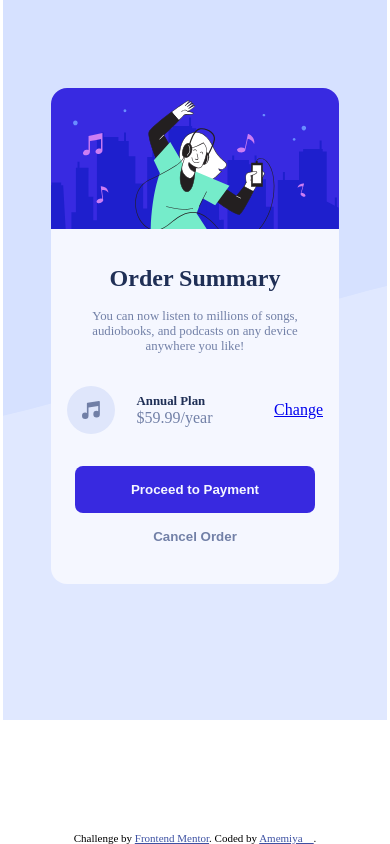
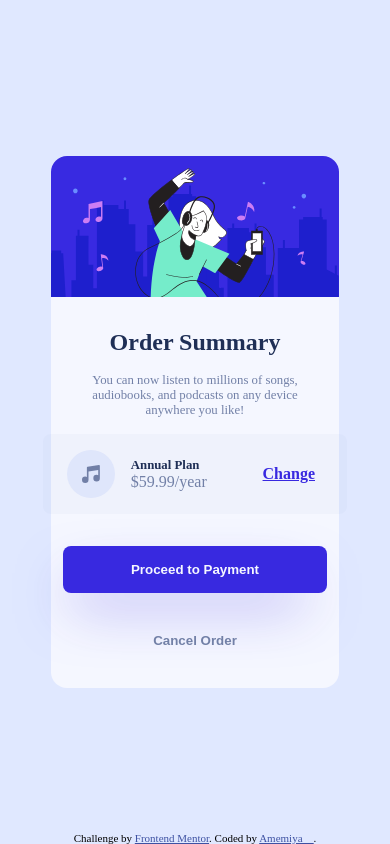
Before and after one commit to Amemiyaa/order_summary_component, a plain HTML site: page index.html in a window 390 px wide. Drawn offline with Linux system fonts and the light colour scheme.

Commit message:
adjust responsive layout and add active states

```diff
--- a/index.html
+++ b/index.html
@@ -30,7 +30,7 @@
             <h3>Annual Plan</h3>
             <span class="price">$59.99/year</span>
           </div>
-          <a href="#">Change</a>
+          <a class="change_btn" href="#">Change</a>
         </div>
 
         <div class="card_buttons">
--- a/styles.css
+++ b/styles.css
@@ -21,10 +21,10 @@
 }
 
 body {
-
   width: 100vw;
   height: 100vh;
   font-size: 16px;
+  overflow: hidden;
 }
 
 .container {
@@ -41,7 +41,7 @@ body {
   background-image: url("./images/pattern-background-desktop.svg");
   background-repeat: no-repeat;
   background-position: top;
-  margin: 20rem auto;
+  margin: 15vw auto;
 }
 
 main {
@@ -82,6 +82,7 @@ main .card_description {
 }
 
 main .card_plan_container {
+  background-color: rgba(114, 128, 167, 0.041);
   width: 90%;
   display: flex;
   flex-direction: row;
@@ -89,6 +90,8 @@ main .card_plan_container {
   justify-content: space-between;
   padding: 1rem 1rem 2rem 1rem;
   gap: 2rem;
+  margin-bottom: 1rem;
+  border-radius: 0.5rem;
 }
 
 .card_plan {
@@ -120,19 +123,44 @@ main .card_buttons {
   padding: 1rem;
   border-radius: 0.5rem;
   border: none;
+}
+
+.change_btn {
+  color: hsl(245, 75%, 52%);
+  font-weight: 700;
+}
+
+.change_btn:hover {
+  color: hsl(245, 75%, 52%, 60%);
+  text-decoration: none;
   cursor: pointer;
+  transition: ease 0.6ms;
 }
 
 .proceed_btn {
   background-color: var(--bright-blue);
   color: var(--very-pale-blue);
+  box-shadow: -0.5rem 1.5rem 3.5rem -1rem hsl(245, 75%, 52%, 60%);
   font-weight: 700;
+}
+
+.proceed_btn:hover {
+  background-color: hsl(245, 75%, 52%, 80%);
+  cursor: pointer;
+  transition: ease 0.6ms;
 }
 
 .cancel_btn {
   background-color: transparent;
   color: var(--desaturated-blue);
   font-weight: 700;
+}
+
+.cancel_btn:hover {
+  color: black;
+  cursor: pointer;
+  transition: ease 0.6ms;
+
 }
 
 .attribution {
@@ -144,79 +172,64 @@ main .card_buttons {
 }
 .attribution a { color: hsl(228, 45%, 44%); }
 
-/* @media screen and (max-width: 1400px) {
+@media screen and (max-width: 700px) {
 
   .bg {
-    width: 24rem;
-    height: 45rem;
-    background-color: var(--pale-blue);
-    background-image: url("./images/pattern-background-desktop.svg");
-    background-repeat: no-repeat;
-    background-position: top;
-    margin: 20rem auto;
+    margin: 55vw auto;
   }
 
-  main {
+  br {
+    display: none;
+  }
+}
+
+@media screen and (max-width: 500px) {
+
+  body {
+    overflow: hidden;
+    display: flex;
+    align-items: center;
+    justify-content: center;
+    background-color: var(--pale-blue);
+  }
+
+
+  .bg {
+    width: 100%;
+    margin: 0 auto;
+    height: 100%;
+    background-image: none;
+  }
+
+  main, main .hero_image {
     width: 18rem;
   }
 
-  main .hero_image {
+  main, main .hero_image {
     width: 18rem;
+    display: flex;
+    flex-direction: column;
+    align-items: center;
+    justify-content: center
+  }
+
+  main .card_description {
+    width: 15rem;
+  }
+
+  main .card_buttons {
+    width: 16.5rem;
+    padding: 1rem 0rem 0rem 0rem;
   }
 
   main .card_plan_container {
-    width: 18rem;
+    width: 19rem;
+    padding: 1rem 2rem 1rem 1.5rem;
   }
 
-} */
-
-@media screen and (max-width: 900px) {
-
-  .bg {
-    width: 24rem;
-    height: 45rem;
-    background-color: var(--pale-blue);
-    background-image: url("./images/pattern-background-desktop.svg");
-    background-repeat: no-repeat;
-    background-position: top;
-    margin: 20rem auto;
+  .proceed_btn {
+    margin-bottom: 1.5rem;
   }
 
-  main {
-    width: 18rem;
-  }
-
-  main .hero_image {
-    width: 18rem;
-  }
-
-  main .card_plan_container {
-    width: 18rem;
-  }
 
 }
-
-@media screen and (max-width: 400px) {
-
-  .bg {
-    width: 24rem;
-    height: 45rem;
-    background-color: var(--pale-blue);
-    background-image: url("./images/pattern-background-desktop.svg");
-    background-repeat: no-repeat;
-    background-position: top;
-    margin: 0 auto;
-  }
-
-  main {
-    width: 18rem;
-  }
-
-  main .hero_image {
-    width: 18rem;
-  }
-
-  main .card_plan_container {
-    width: 18rem;
-  }
-}
```
